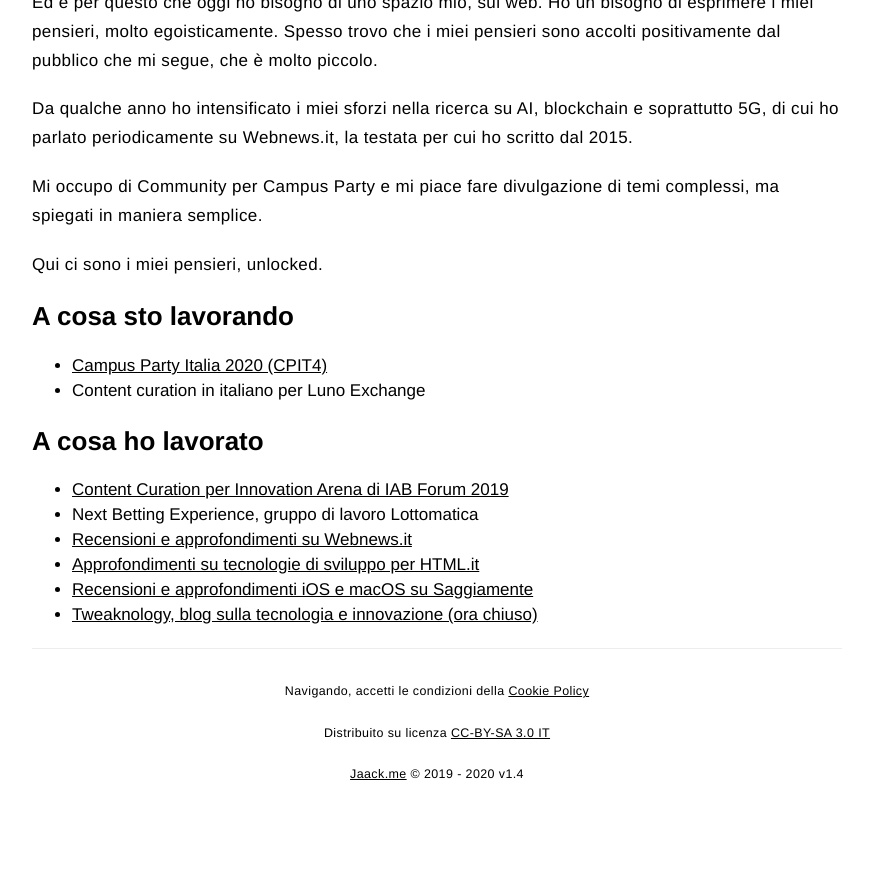
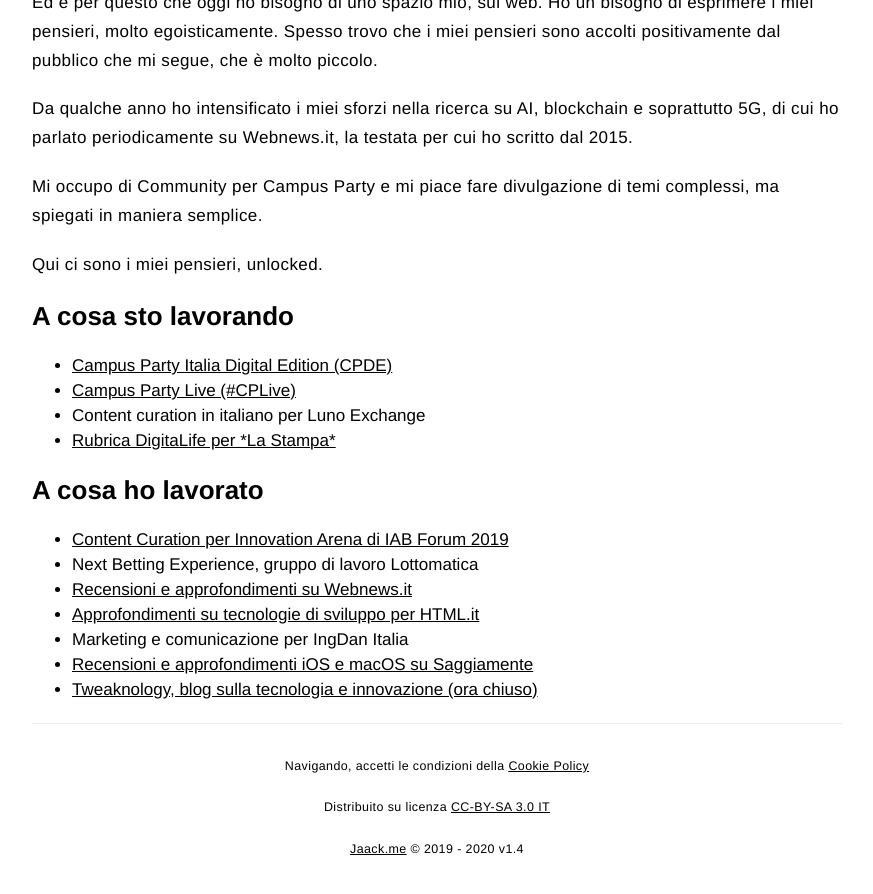
Before and after one commit to iJaack/Jaack, a Jekyll site: the page built from about.md, in a window 1280 px wide and 900 px high, scrolled down 1002 px. Shown: the top 894 px of the window, without its empty margins (203-1076 px from the left). Built offline with Jekyll 4.4.1, drawn with Linux system fonts in a browser that asks for light colours; comment, search, counter and statistics services are not loaded; before the commit the page ends 1827 px from its top, so only the background shows below that.

Commit message:
About page updated
added one past project and two current projects

```diff
--- a/about.md
+++ b/about.md
@@ -22,8 +22,10 @@
 
 <h2>A cosa sto lavorando</h2>
 <ul>
-  <li><a href="https://italia.campus-party.org/community/">Campus Party Italia 2020 (CPIT4)</a></li>
+  <li><a href="https://italia.campus-party.org/community/">Campus Party Italia Digital Edition (CPDE)</a></li>
+  <li><a href="https://italia.campus-party.org/cplive/">Campus Party Live (#CPLive)</a></li>
   <li>Content curation in italiano per Luno Exchange</li>
+  <li><a href="https://www.lastampa.it/argomenti/digitalife">Rubrica DigitaLife per *La Stampa*</a></li>
 </ul>
 
 <h2> A cosa ho lavorato</h2>
@@ -32,6 +34,7 @@
   <li>Next Betting Experience, gruppo di lavoro Lottomatica</li>
     <li><a href="https://www.webnews.it/author/g-barbieri/">Recensioni e approfondimenti su Webnews.it</a></li>
     <li><a href="https://www.html.it/author/giacomo-barbieri/">Approfondimenti su tecnologie di sviluppo per HTML.it</a></li>
+    <li>Marketing e comunicazione per IngDan Italia</li>
     <li><a href="https://www.saggiamente.com/author/giacomo-barbieri/"> Recensioni e approfondimenti iOS e macOS su Saggiamente</a></li>
     <li><a href="https://tweaknology.org">Tweaknology, blog sulla tecnologia e innovazione (ora chiuso)</a></li>
 <ul>
```
